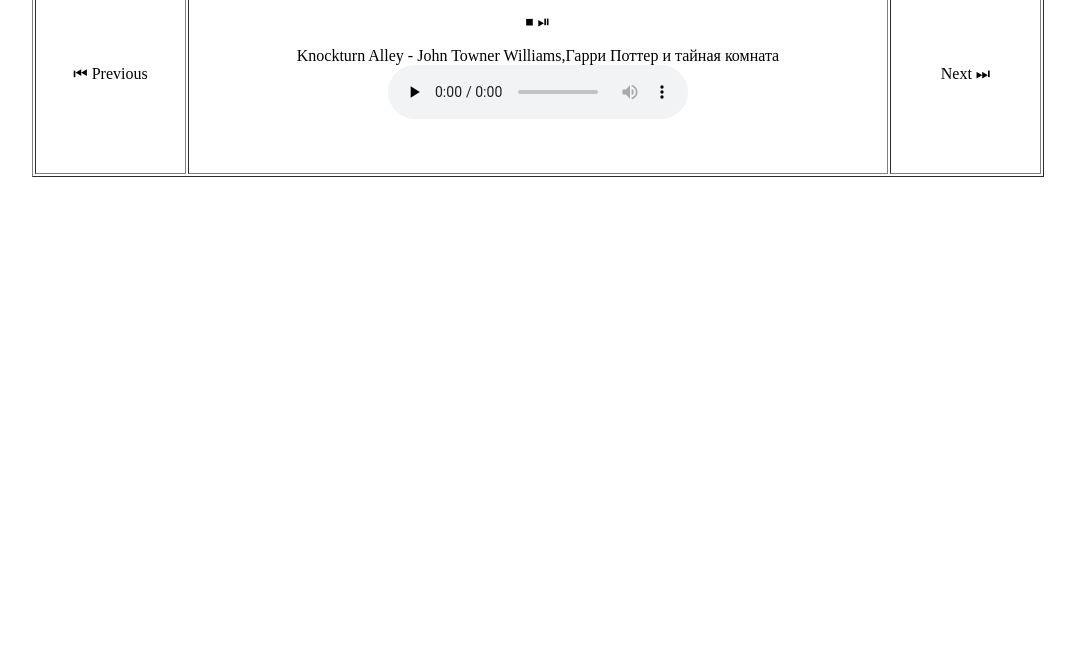
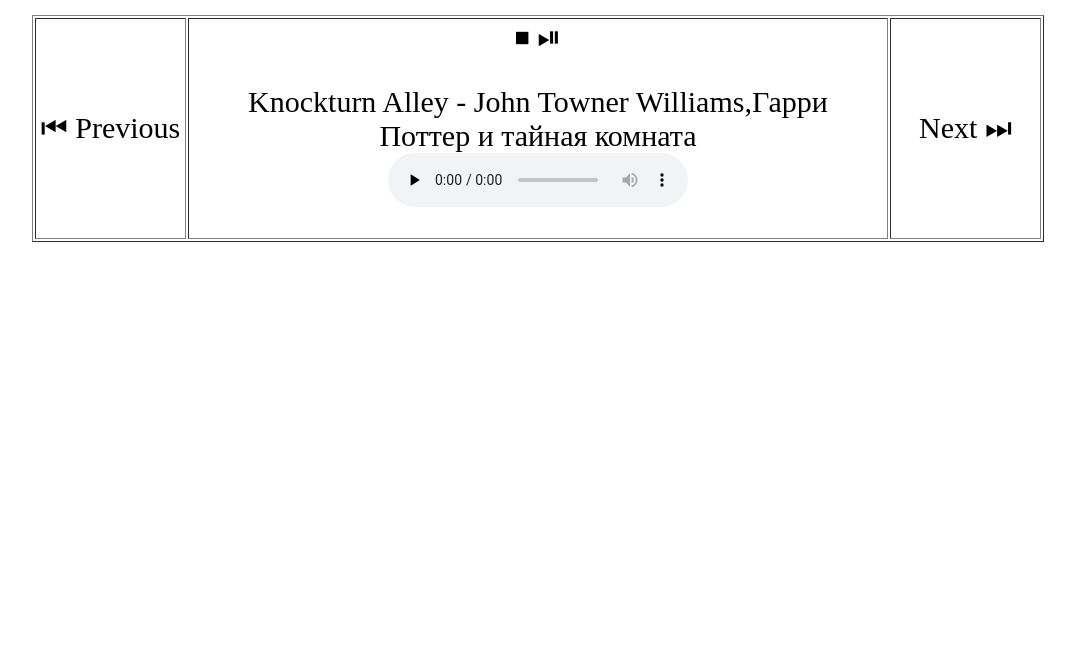
Before and after one commit to dpodyachev/dpodyachev.github.io, a plain HTML site: page index.html in a window 1280 px wide. Shown: the part 151-800 px from the top of the page, without its empty margins (102-1177 px from the left). Drawn offline with Linux system fonts and the light colour scheme.

Commit message:
Font size 30

```diff
--- a/index.html
+++ b/index.html
@@ -1,6 +1,8 @@
 <style>
-td {text-align: center;}
+p,td {font-size:30px;}
+td {text-align:center;}
 </style>
+
 <center><img src=favicon.ico><p>For Lena and Polina<p>
 <table border=1 width=80%><tr height=200><td width=15% onclick=p()>⏮ Previous</td><td width=70%>⏹︎ ⏯︎
 <figure>
@@ -41,12 +43,8 @@ const snd = document.querySelector("audio");
 const cap = document.querySelector("figcaption");
 
 snd.onended = (event) => {
-  console.log(
-    "audio has finished playing or no further data is available",
-  );
-
+ console.log("audio has finished playing or no further data is available");
  n()
-
 };
 
 function n(){
```
Also changed, not shown: 1 other file.
